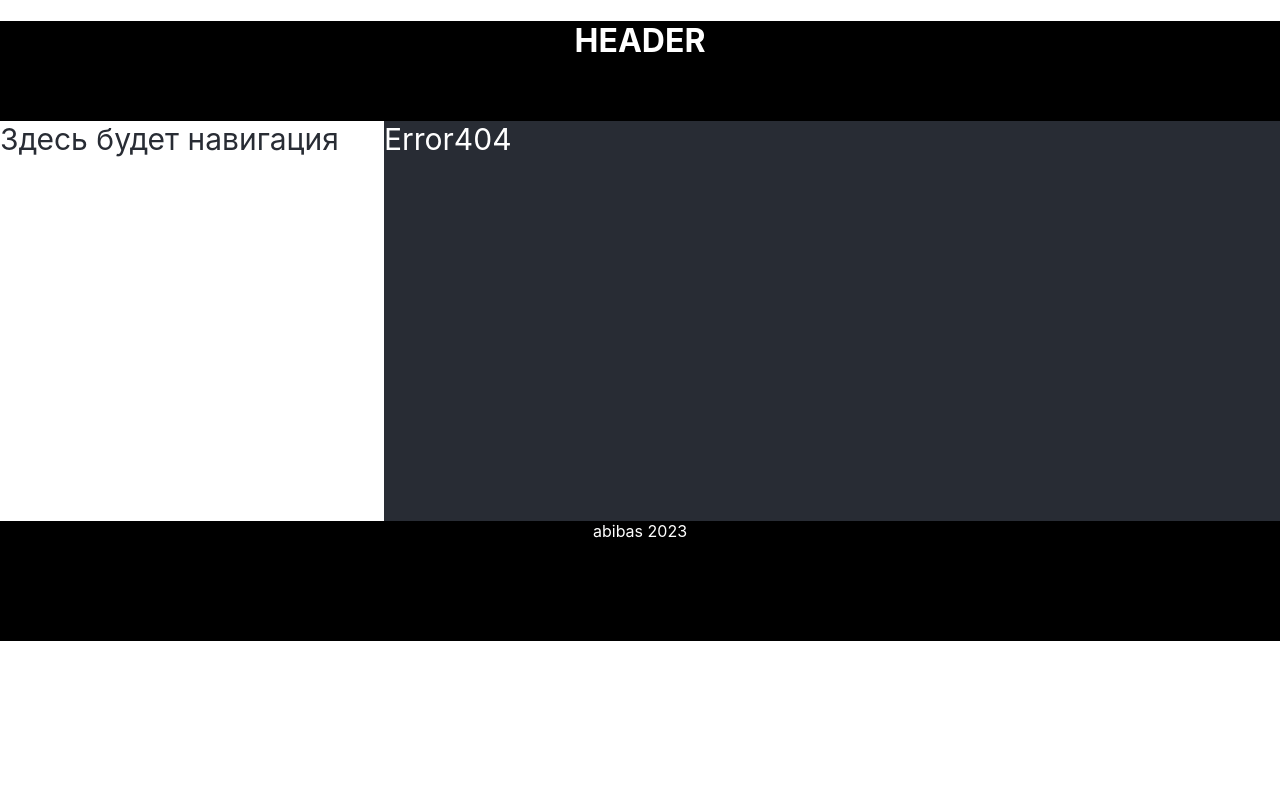
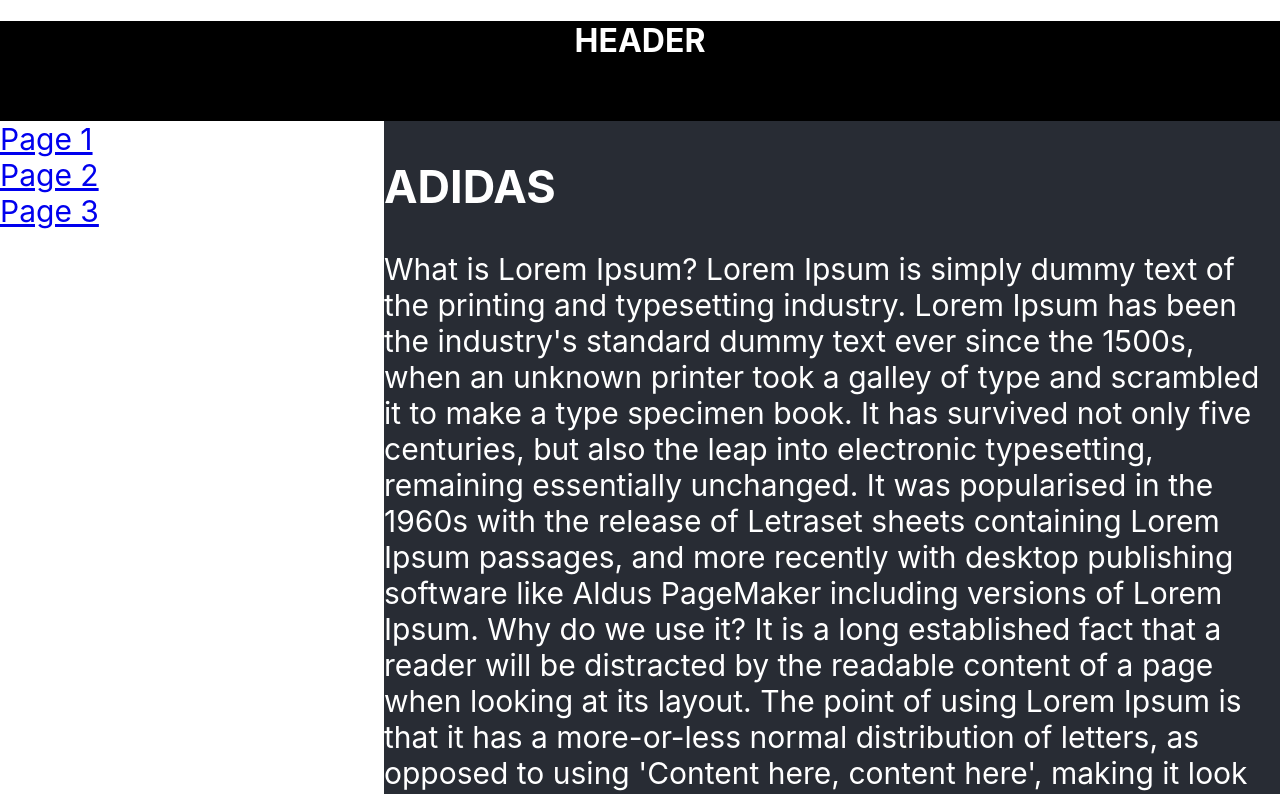
Before and after one commit to filatow/sp2-routing, a React (Create React App) app: page /page/page1 in a window 1280 px wide. Before the commit this address led to /error404. Shown: the top 794 px of the page. Built offline with nearby package versions, Linux system fonts and the light colour scheme.

Commit message:
Added code according to video 3

```diff
--- a/src/App.tsx
+++ b/src/App.tsx
@@ -3,8 +3,8 @@
 import { PageOne } from './components/pages/PageOne'
 import { PageTwo } from './components/pages/PageTwo'
 import { PageThree } from './components/pages/PageThree'
-import {Navigate, Route, Routes} from 'react-router-dom'
-import {Error404} from './components/pages/Error404';
+import { Navigate, NavLink, Route, Routes } from 'react-router-dom'
+import { Error404 } from './components/pages/Error404'
 
 function App() {
 	return (
@@ -13,17 +13,45 @@
 				<h1>HEADER</h1>
 			</div>
 			<div className={styles.body}>
-				<div className={styles.nav}>Здесь будет навигация</div>
+				<div className={styles.nav}>
+					<div>
+						<NavLink to={'/page/page1'}> Page 1</NavLink>
+					</div>
+					<div>
+						<NavLink to={'/page/page2'}> Page 2</NavLink>
+					</div>
+					<div>
+						<NavLink to={'/page/page3'}> Page 3</NavLink>
+					</div>
+				</div>
 				<div className={styles.content}>
 					<Routes>
-						<Route path={'/'} element={<Navigate to={'/adidas'}/>}></Route>
+						<Route
+							path={'/'}
+							element={<Navigate to={'/page/page1'} />}
+						></Route>
 
-						<Route path={'/adidas'} element={<PageOne />}></Route>
-						<Route path={'/puma'} element={<PageTwo />}></Route>
-						<Route path={'/abibas'} element={<PageThree />}></Route>
+						<Route
+							path={'/page/page1'}
+							element={<PageOne />}
+						></Route>
+						<Route
+							path={'/page/page2'}
+							element={<PageTwo />}
+						></Route>
+						<Route
+							path={'/page/page3'}
+							element={<PageThree />}
+						></Route>
 
-						<Route path={'/error404'} element={<Error404 />}></Route>
-						<Route path={'/*'} element={<Navigate to={'/error404'}/>}></Route>
+						<Route
+							path={'/page/error'}
+							element={<Error404 />}
+						></Route>
+						<Route
+							path={'/*'}
+							element={<Navigate to={'/page/error'} />}
+						></Route>
 					</Routes>
 				</div>
 			</div>
```
